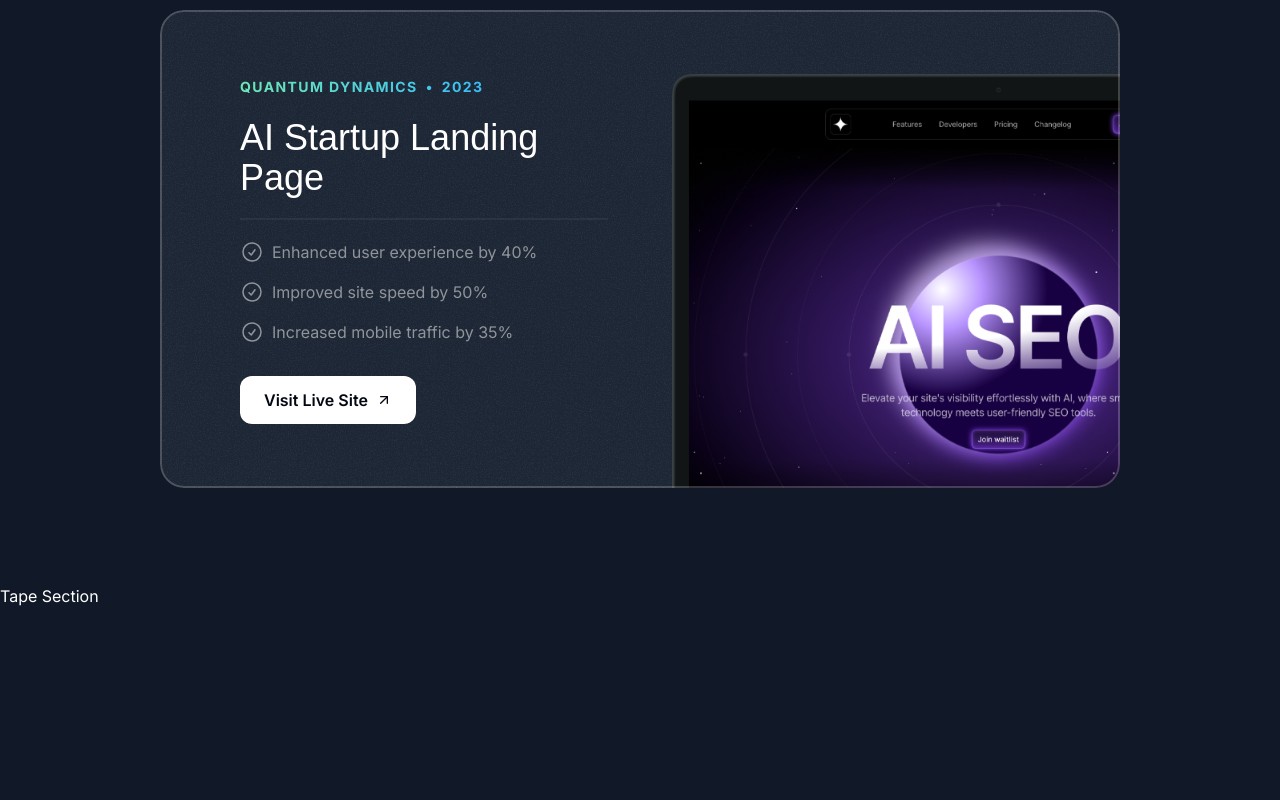
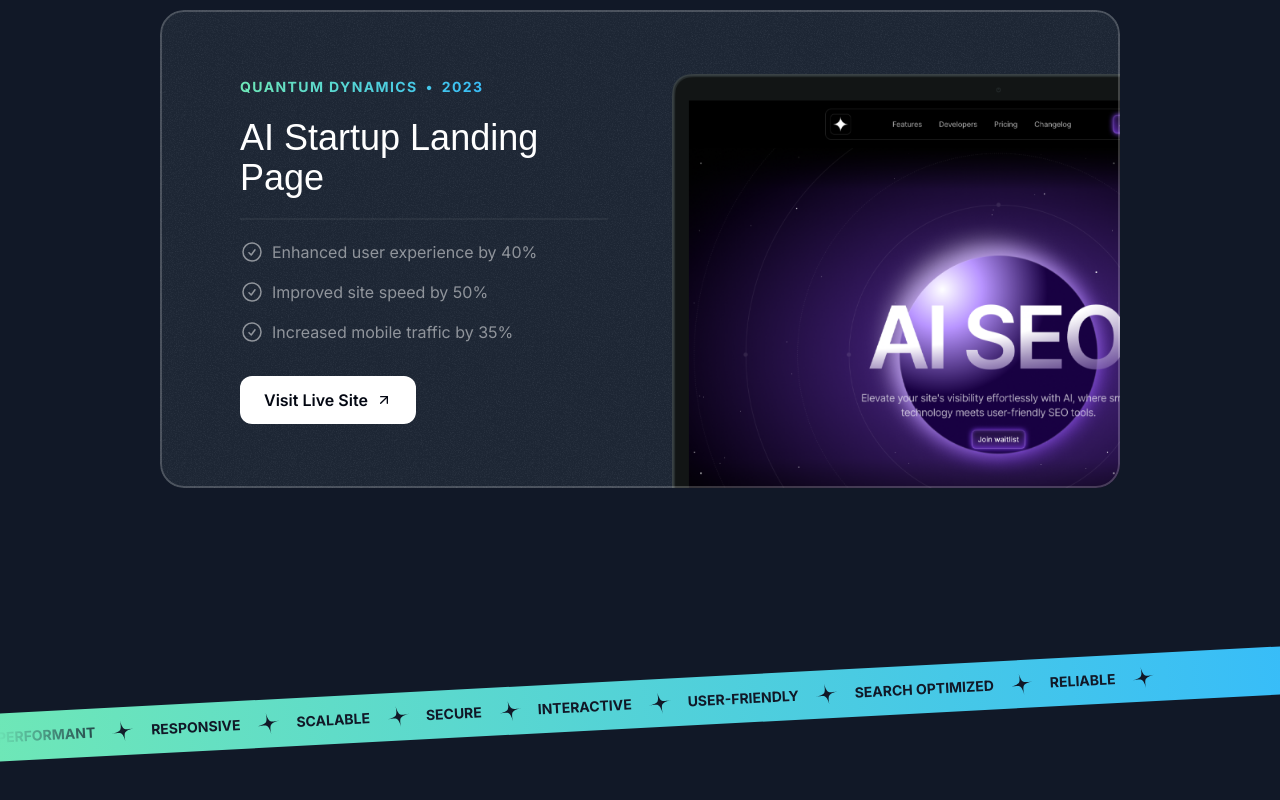
Before and after one commit to ChonnyRama/LightScreen, a Next.js app: page / in a window 1280 px wide. Shown: the part 2372-3172 px from the top of the page. Before the commit the page ends 2980 px from the top, so only its background shows below. Built offline with nearby package versions, Linux system fonts and the light colour scheme; a web font is replaced by a local one.

Commit message:
style tape section

```diff
--- a/src/sections/Tape.tsx
+++ b/src/sections/Tape.tsx
@@ -1,3 +1,35 @@
+import StarIcon from '@/assets/icons/star.svg';
+
+const words = [
+  'Performant',
+  'Responsive',
+  'Scalable',
+  'Secure',
+  'Interactive',
+  'User-friendly',
+  'Search Optimized',
+  'Reliable',
+];
+
 export const TapeSection = () => {
-  return <div>Tape Section</div>;
+  return (
+    <div>
+      <div className="py-16 lg:py-24 overflow-x-clip">
+        <div className="bg-gradient-to-r from-emerald-300 to-sky-400 -rotate-3 -mx-1">
+          <div className="flex [mask-image:linear-gradient(to_right,transparent,black_10%,black_90%,transparent)]">
+            <div className="flex flex-none gap-4 py-3">
+              {words.map((word) => (
+                <div className="inline-flex items-center gap-4" key={word}>
+                  <span className="text-gray-900 uppercase text-sm font-bold">
+                    {word}
+                  </span>
+                  <StarIcon className="text-gray-900 size-6 -rotate-12" />
+                </div>
+              ))}
+            </div>
+          </div>
+        </div>
+      </div>
+    </div>
+  );
 };
```
